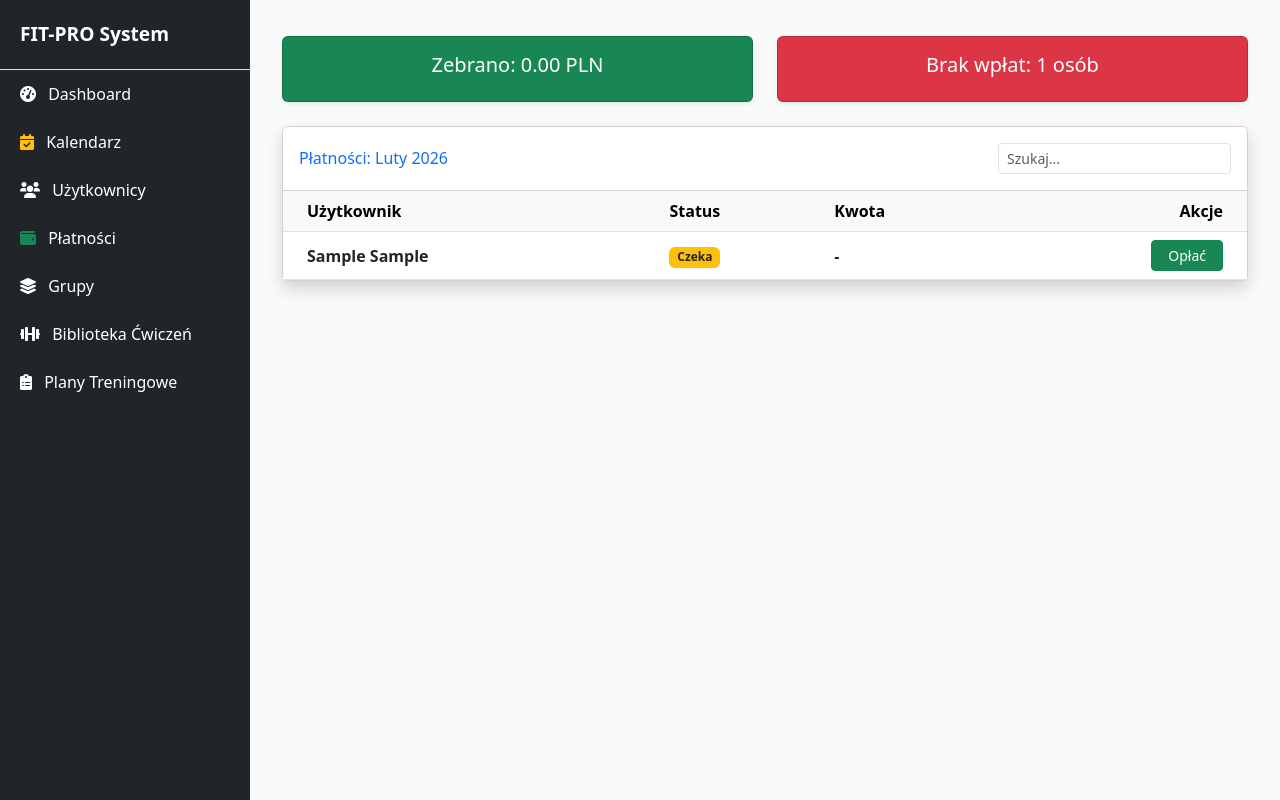
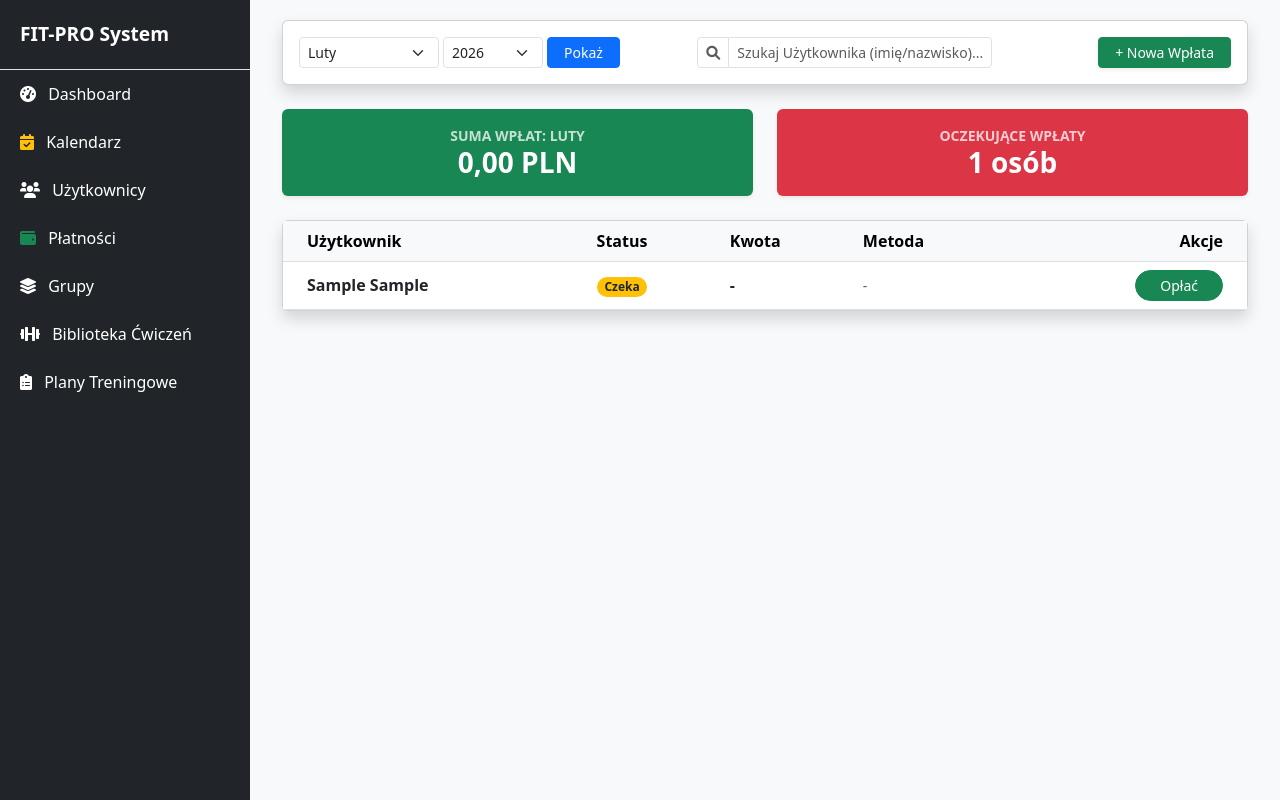
Before and after one commit to silu700/fit, a PHP site: page /payments/list.php in a window 1280 px wide. Run offline with PHP 8.4, Linux system fonts and the light colour scheme; tables that the repository leaves empty or names only in its code hold one stand-in row (values such as "Sample post"); some libraries are stand-ins or nearby versions.

Commit message:
Update list.php

```diff
--- a/payments/list.php
+++ b/payments/list.php
@@ -1,7 +1,12 @@
 <?php
+// Włączamy raportowanie błędów dla pewności
+ini_set('display_errors', 1);
+error_reporting(E_ALL);
+
 $root = dirname(__DIR__);
 require_once $root . '/config/db.php';
 
+// Parametry filtra
 $m = isset($_GET['m']) ? (int)$_GET['m'] : (int)date('n');
 $r = isset($_GET['r']) ? (int)$_GET['r'] : (int)date('Y');
 
@@ -30,50 +35,90 @@ include $root . '/includes/sidebar.php';
 ?>
 
 <div class="container-fluid">
-    <div class="row mb-4 mt-3">
-        <div class="col-md-6"><div class="card bg-success text-white p-3 shadow-sm text-center"><h5>Zebrano: <?= number_format($suma_wplat, 2) ?> PLN</h5></div></div>
-        <div class="col-md-6"><div class="card bg-danger text-white p-3 shadow-sm text-center"><h5>Brak wpłat: <?= $nieoplacone_count ?> osób</h5></div></div>
+    <div class="card shadow mb-4">
+        <div class="card-body">
+            <div class="row align-items-center">
+                <div class="col-md-5">
+                    <form class="d-flex align-items-center">
+                        <select name="m" class="form-select form-select-sm me-1" style="width: 140px;">
+                            <?php foreach($miesiace as $num => $name): ?>
+                                <option value="<?= $num ?>" <?= $m == $num ? 'selected' : '' ?>><?= $name ?></option>
+                            <?php endforeach; ?>
+                        </select>
+                        <select name="r" class="form-select form-select-sm me-1" style="width: 100px;">
+                            <?php foreach($lata as $rok): ?>
+                                <option value="<?= $rok ?>" <?= $rok == $r ? 'selected' : '' ?>><?= $rok ?></option>
+                            <?php endforeach; ?>
+                        </select>
+                        <button type="submit" class="btn btn-sm btn-primary px-3">Pokaż</button>
+                    </form>
+                </div>
+                <div class="col-md-4">
+                    <div class="input-group input-group-sm">
+                        <span class="input-group-text bg-white"><i class="fas fa-search text-muted"></i></span>
+                        <input type="text" id="liveSearch" class="form-control" placeholder="Szukaj Użytkownika (imię/nazwisko)...">
+                    </div>
+                </div>
+                <div class="col-md-3 text-end">
+                    <a href="add.php" class="btn btn-sm btn-success shadow-sm px-3">+ Nowa Wpłata</a>
+                </div>
+            </div>
+        </div>
+    </div>
+
+    <div class="row mb-4">
+        <div class="col-md-6">
+            <div class="card bg-success text-white shadow-sm p-3 text-center border-0">
+                <div class="small fw-bold opacity-75 text-uppercase">Suma wpłat: <?= $miesiace[$m] ?></div>
+                <div class="h3 mb-0 fw-bold"><?= number_format($suma_wplat, 2, ',', ' ') ?> PLN</div>
+            </div>
+        </div>
+        <div class="col-md-6">
+            <div class="card bg-danger text-white shadow-sm p-3 text-center border-0">
+                <div class="small fw-bold opacity-75 text-uppercase">Oczekujące wpłaty</div>
+                <div class="h3 mb-0 fw-bold"><?= $nieoplacone_count ?> osób</div>
+            </div>
+        </div>
     </div>
 
     <div class="card shadow mb-4">
-        <div class="card-header py-3 d-flex justify-content-between align-items-center bg-white">
-            <h6 class="m-0 font-weight-bold text-primary">Płatności: <?= $miesiace[$m] ?> <?= $r ?></h6>
-            <input type="text" id="liveSearch" class="form-control form-control-sm w-25" placeholder="Szukaj...">
-        </div>
         <div class="card-body p-0">
+            <div class="table-responsive">
                 <table class="table table-hover align-middle mb-0" id="paymentsTable">
                     <thead class="table-light">
                         <tr>
                             <th class="ps-4">Użytkownik</th>
                             <th>Status</th>
                             <th>Kwota</th>
+                            <th>Metoda</th>
                             <th class="text-end pe-4">Akcje</th>
                         </tr>
                     </thead>
                     <tbody>
                         <?php foreach ($list as $l): ?>
                         <tr class="payment-row">
-                        <td class="ps-4 user-name">
+                            <td class="ps-4 user-name-cell">
                                 <a href="../users/view.php?id=<?= $l['id'] ?>" class="text-decoration-none fw-bold text-dark">
                                     <?= htmlspecialchars($l['imie'] . ' ' . $l['nazwisko']) ?>
                                 </a>
                             </td>
                             <td>
-                            <span class="badge <?= $l['payment_id'] ? 'bg-success' : 'bg-warning text-dark' ?>">
+                                <span class="badge rounded-pill <?= $l['payment_id'] ? 'bg-success' : 'bg-warning text-dark' ?>">
                                     <?= $l['payment_id'] ? 'Opłacone' : 'Czeka' ?>
                                 </span>
                             </td>
-                        <td class="fw-bold"><?= $l['payment_id'] ? number_format($l['kwota'], 2) . ' PLN' : '-' ?></td>
+                            <td class="fw-bold text-dark"><?= $l['payment_id'] ? number_format($l['kwota'], 2, ',', ' ') . ' PLN' : '-' ?></td>
+                            <td class="small text-muted"><?= $l['metoda'] ?? '-' ?></td>
                             <td class="text-end pe-4">
                                 <?php if($l['payment_id']): ?>
-                                <div class="btn-group">
-                                    <a href="edit.php?id=<?= $l['payment_id'] ?>" class="btn btn-sm btn-outline-info"><i class="fas fa-edit"></i></a>
-                                    <button type="button" class="btn btn-sm btn-outline-danger delete-payment" data-id="<?= $l['payment_id'] ?>">
+                                    <div class="btn-group shadow-sm">
+                                        <a href="edit.php?id=<?= $l['payment_id'] ?>" class="btn btn-sm btn-outline-info" title="Edytuj"><i class="fas fa-edit"></i></a>
+                                        <button type="button" class="btn btn-sm btn-outline-danger delete-payment-btn" data-id="<?= $l['payment_id'] ?>" title="Usuń">
                                             <i class="fas fa-trash"></i>
                                         </button>
                                     </div>
                                 <?php else: ?>
-                                <a href="add.php?user_id=<?= $l['id'] ?>" class="btn btn-sm btn-success px-3">Opłać</a>
+                                    <a href="add.php?user_id=<?= $l['id'] ?>" class="btn btn-sm btn-success px-4 rounded-pill">Opłać</a>
                                 <?php endif; ?>
                             </td>
                         </tr>
@@ -83,40 +128,39 @@ include $root . '/includes/sidebar.php';
             </div>
         </div>
     </div>
+</div>
 
 <script src="https://cdn.jsdelivr.net/npm/sweetalert2@11"></script>
 <script>
 document.addEventListener('DOMContentLoaded', function() {
-    // 1. Obsługa usuwania
-    const deleteButtons = document.querySelectorAll('.delete-payment');
-    deleteButtons.forEach(btn => {
-        btn.addEventListener('click', function(e) {
-            e.preventDefault();
-            const id = this.getAttribute('data-id');
+    // 1. Obsługa nowoczesnego usuwania
+    document.querySelectorAll('.delete-payment-btn').forEach(button => {
+        button.addEventListener('click', function() {
+            const paymentId = this.getAttribute('data-id');
 
             Swal.fire({
-                title: 'Na pewno usunąć?',
-                text: "Nie odzyskasz tej wpłaty z bazy!",
+                title: 'Jesteś pewien?',
+                text: "Ta wpłata zostanie trwale usunięta z bazy.",
                 icon: 'warning',
                 showCancelButton: true,
                 confirmButtonColor: '#e74a3b',
                 cancelButtonColor: '#858796',
                 confirmButtonText: 'Tak, usuń!',
-                cancelButtonText: 'Anuluj'
+                cancelButtonText: 'Anuluj',
+                reverseButtons: true
             }).then((result) => {
                 if (result.isConfirmed) {
-                    // Sprawdzamy czy ścieżka jest dobra
-                    window.location.href = 'delete.php?id=' + id;
+                    window.location.href = 'delete.php?id=' + paymentId;
                 }
             });
         });
     });
 
-    // 2. Szukajka
+    // 2. Filtrowanie tabeli na żywo
     document.getElementById('liveSearch').addEventListener('keyup', function() {
         let val = this.value.toLowerCase();
         document.querySelectorAll('.payment-row').forEach(row => {
-            let name = row.querySelector('.user-name').innerText.toLowerCase();
+            let name = row.querySelector('.user-name-cell').innerText.toLowerCase();
             row.style.display = name.includes(val) ? '' : 'none';
         });
     });
@@ -124,14 +168,13 @@ document.addEventListener('DOMContentLoaded', function() {
 </script>
 
 <?php
-// 3. Powiadomienia po akcji
+// Powiadomienia SweetAlert po akcjach
 if(isset($_GET['msg'])) {
     $msg = $_GET['msg'];
     $icon = ($msg == 'deleted') ? 'info' : 'success';
-    $title = ($msg == 'deleted') ? 'Usunięto' : 'Sukces';
+    $title = ($msg == 'deleted') ? 'Usunięto' : 'Zapisano';
     echo "<script>Swal.fire({ icon: '$icon', title: '$title', timer: 1500, showConfirmButton: false });</script>";
 }
 ?>
 
-<?php include $root . '/includes/header.php'; ?>
 <?php include $root . '/includes/footer.php'; ?>
```
Lines whose indentation alone changed are shown as unchanged.
